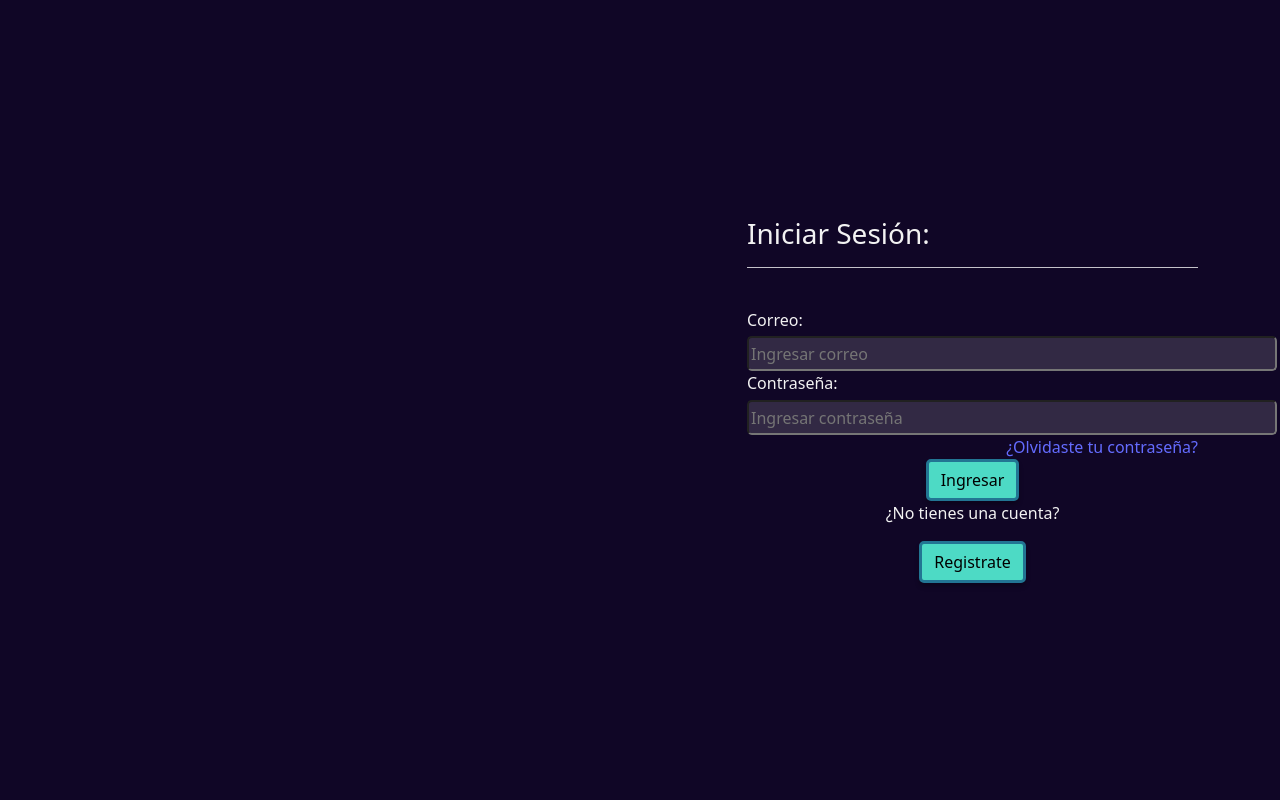
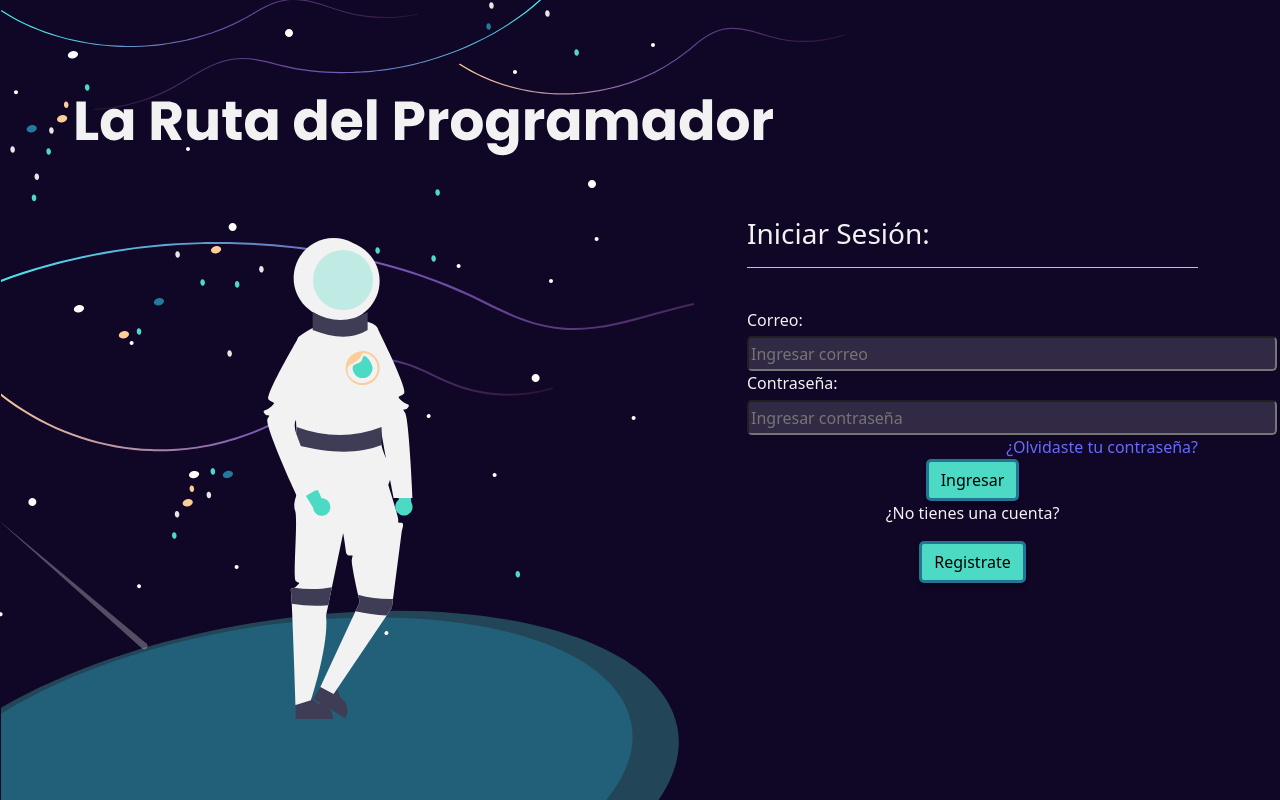
Before and after one commit to CodeMasterChefs/Frontend-Ruta-Programador, a React (Vite) app: page /iniciar_sesion in a window 1280 px wide. Built offline with nearby package versions, Linux system fonts and the light colour scheme.

Commit message:
Style: Colocar imagen de fondo

```diff
--- a/src/Pages/LoginPage/LoginPage.jsx
+++ b/src/Pages/LoginPage/LoginPage.jsx
@@ -1,9 +1,14 @@
 
 import "./LoginPage.css"
+import svgAstronautra from "../../assets/Image.svg";
 const LoginPage = () => {
   return (
     <div className="container">
-
+      <img
+        className="undraw-image"
+        src={svgAstronautra}
+        alt="Ilustración"
+      />
       <div className="row">
         <div className="col-md-7"></div>
         <div className="col-md-5">
```
Lines whose indentation alone changed are shown as unchanged.
